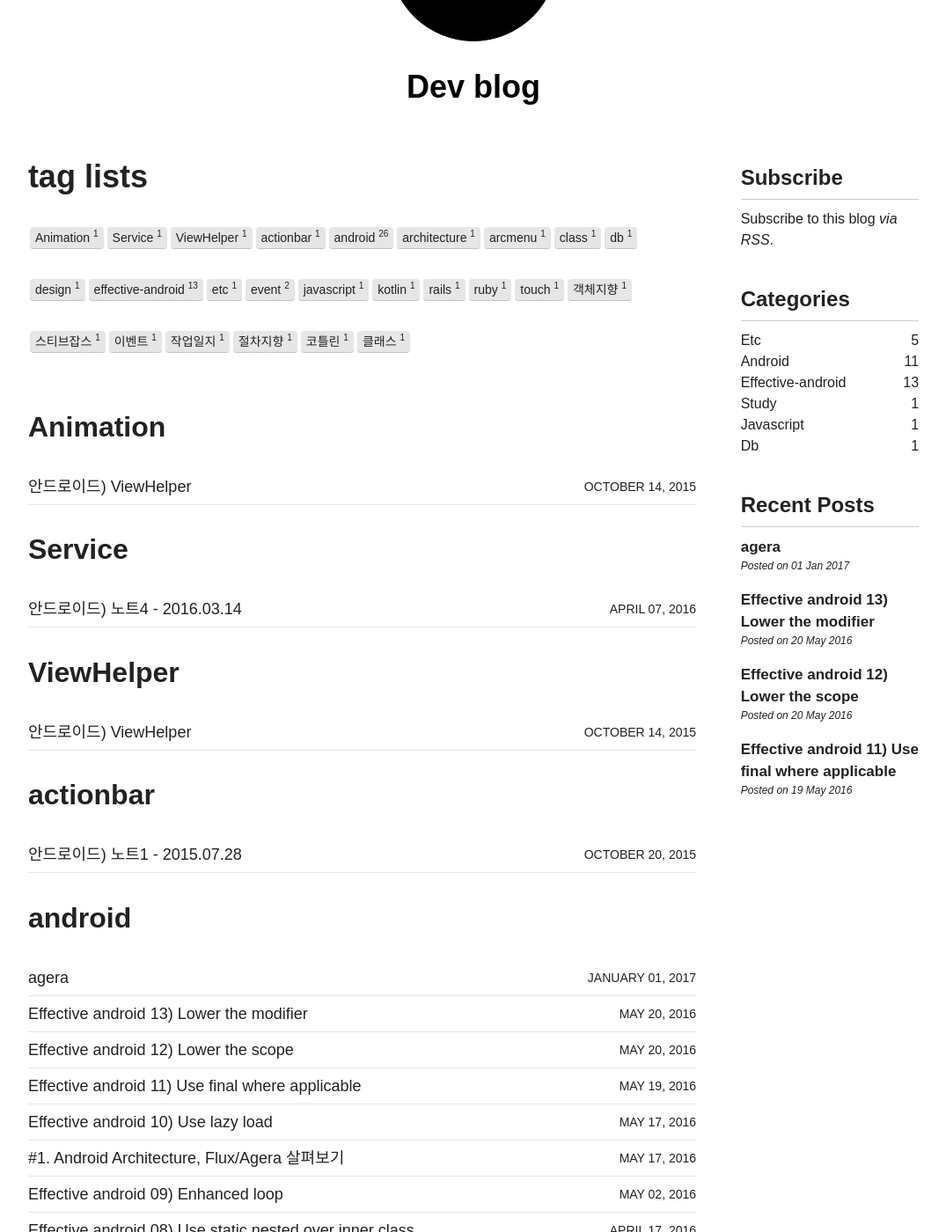
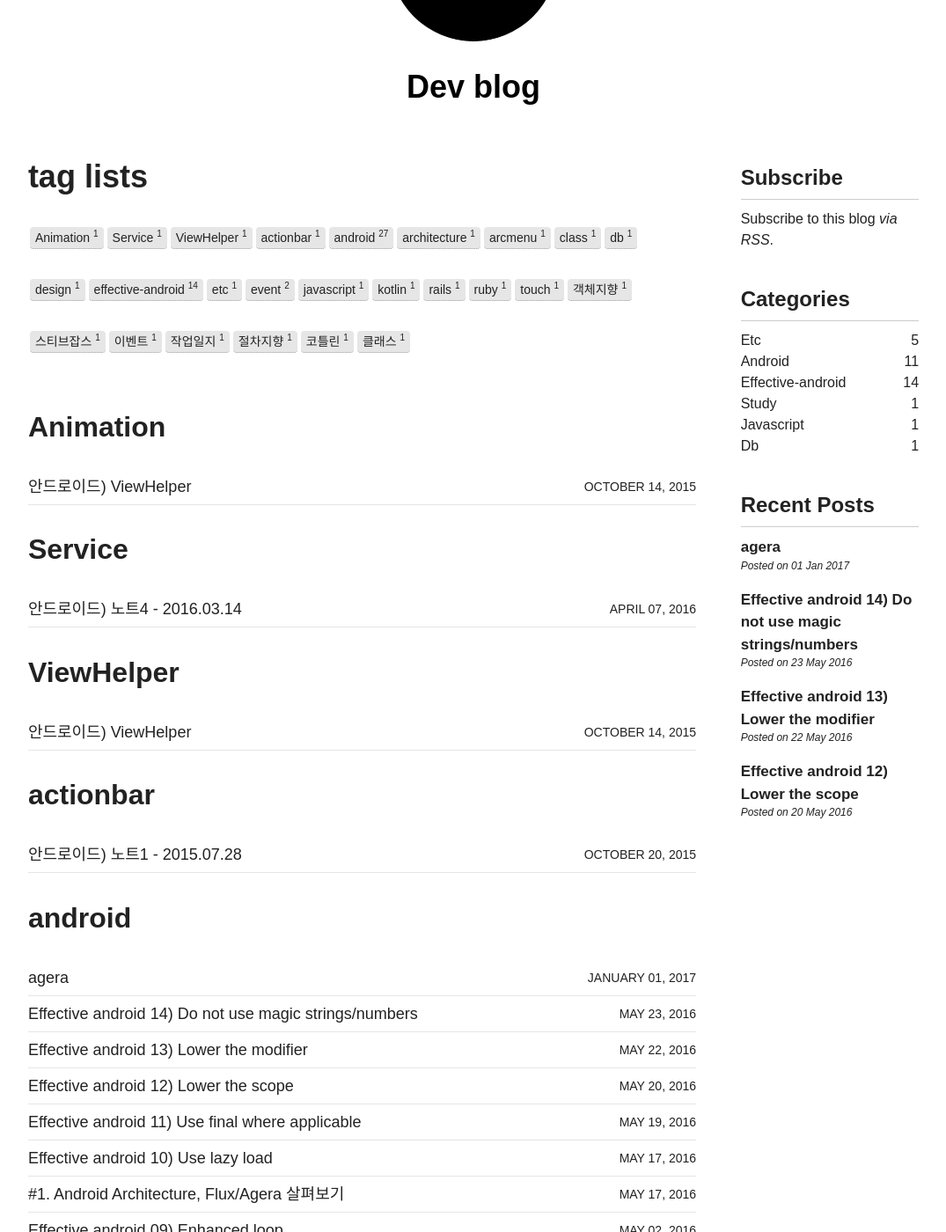
Before and after one commit to steadymoka/moka-a.github.io, a Jekyll site: the page built from tags/index.md, in a window 1280 px wide and 1400 px high, scrolled down 248 px. Shown: the whole window at 88% size, without its empty margins (102-1177 px from the left). Built offline with Jekyll 4.4.1, drawn with Linux system fonts in a browser that asks for light colours; nearby versions of some CDN libraries; part of the change alters nothing that is shown; some of the changed text lies outside the part shown.

Commit message:
posting effective android 14

```diff
--- a/_posts/effective-android/2016-05-22-effective-android-13.md
+++ b/_posts/effective-android/2016-05-22-effective-android-13.md
@@ -7,7 +7,7 @@ excerpt:
 tags: [android, effective-android]
 image:
   feature:
-date: 2016-05-20
+date: 2016-05-22
 ---
 
 ### 13. Lower the modifier
--- /dev/null
+++ b/_posts/effective-android/2016-05-23-effective-android-14.md
@@ -0,0 +1,42 @@
+---
+layout: post
+title: "Effective android 14) Do not use magic strings/numbers"
+modified:
+categories: effective-android
+excerpt:
+tags: [android, effective-android]
+image:
+  feature:
+date: 2016-05-23
+---
+
+### 14. Do not use magic strings/numbers
+Our aim should be more readability, in order to achive that we need to make everything clear for ourselves
+
+- Always use constants to explain your magic string/numbers
+- empty string is not magic
+- 0 is not magic if you use it to check size
+
+<br>
+
+### 14. Do not use magic strings/numbers
+모든것들을 그 쓰임에 명확하게 만들어야 하기 때문에, 우리의 초점은 가독성을 높이는 거다.
+
+- 매직 string/numbers 를 설명하기 위해서는 항상 constants 를 사용해라
+- 빈 문자열은 magic 이 아니다.
+- size 확인을 위해 0을 이용하면, 0 은 magic 아니다
+
+<br><br>
+
+##### 고찰
+magic string/numbers 는 무언가를 최적화하기 위한 값을 말한다. 예를들어 알파값을 10으로 했을 때 가장 투명한게 아름답다 싶으면 10이 magic number이다.
+
+그런데 제목은 Do not use .. 라면 사용하지 말라는 말인데, 내용은 constant / ( static final ) 을 이용하라고 한다. 그러면 사용하라는 말인지 아닌지.. 헤깔린다. 빈문자열은 magic 이 아니고 사이즈 확인을 위한 0 은 magic 이 아니다.. 라고 한다.
+
+그래서 gdg 사람들과 토론을 한결과, `jihwan`님께서 위키에서 찾아주셨다. (나는 네이버 영어사전 찾아만 본 ..) `magic number 란 값인데 정확한 의미를 내포하지 않은것` 이다.
+
+예를들어 `String userName` 은 변수명인데, `int userName = student + 100` 이렇게 쓸경우에는 100이 magic number 라 할수 있다. 작동은 하지만 100에는 아무런 뜻이 내포되어 있지 않기 때문이다.
+
+따라서 constants 로 상수지만 의미를 내포하도록 써라는 말이고, 비거나 0은 magic number 가 아니라는 말인듯 하다.
+
+[출처] [http://orhanobut.github.io/effective-android/](http://orhanobut.github.io/effective-android/)
```
